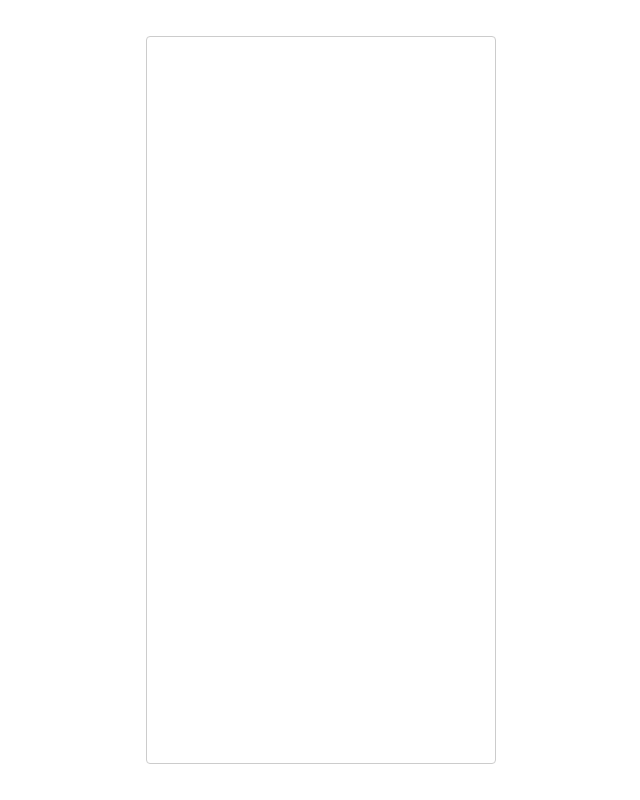
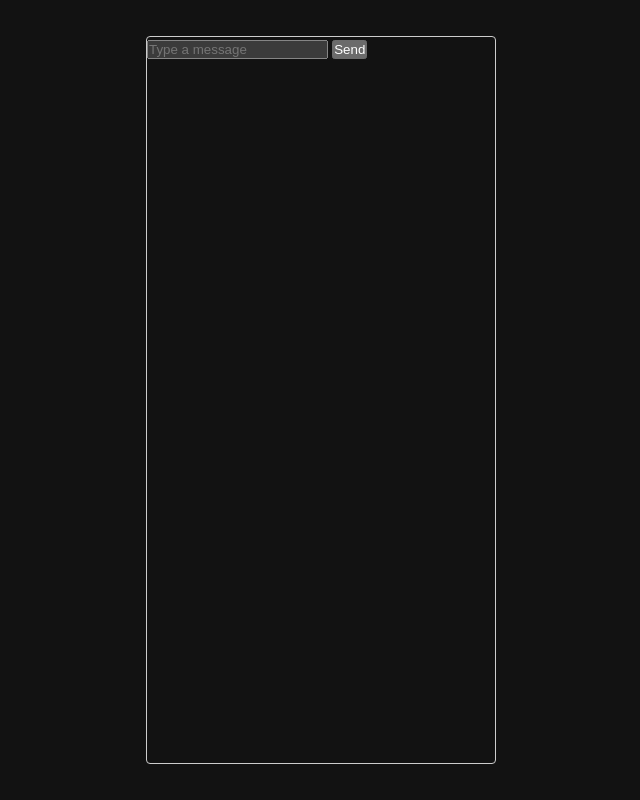
Before and after one commit to GabrielAlberini/chat-app-web-sockets, a website: page client/index.html in a window 1280 px wide. Shown: the whole page, without its empty margins (319-959 px from the left). Drawn offline with Linux system fonts and the light colour scheme.

```diff
--- a/client/index.html
+++ b/client/index.html
@@ -9,6 +9,10 @@
         margin: 0;
         padding: 0;
         box-sizing: border-box;
+      }
+
+      :root {
+        color-scheme: dark;
       }
 
       body {
@@ -34,7 +38,16 @@
   </head>
   <body>
     <section id="chat">
-      <form action=""></form>
+      <form id="form">
+        <input
+          type="text"
+          name="message"
+          id="input"
+          placeholder="Type a message"
+          autocomplete="off"
+        />
+        <button type="submit">Send</button>
+      </form>
     </section>
   </body>
 </html>
--- a/package.json
+++ b/package.json
@@ -12,6 +12,7 @@
   "dependencies": {
     "dotenv": "16.4.5",
     "express": "4.18.3",
-    "morgan": "1.10.0"
+    "morgan": "1.10.0",
+    "socket.io": "4.7.4"
   }
 }
```
Also changed, not shown: server/index.js (+11 -1 lines), 1 other file.
